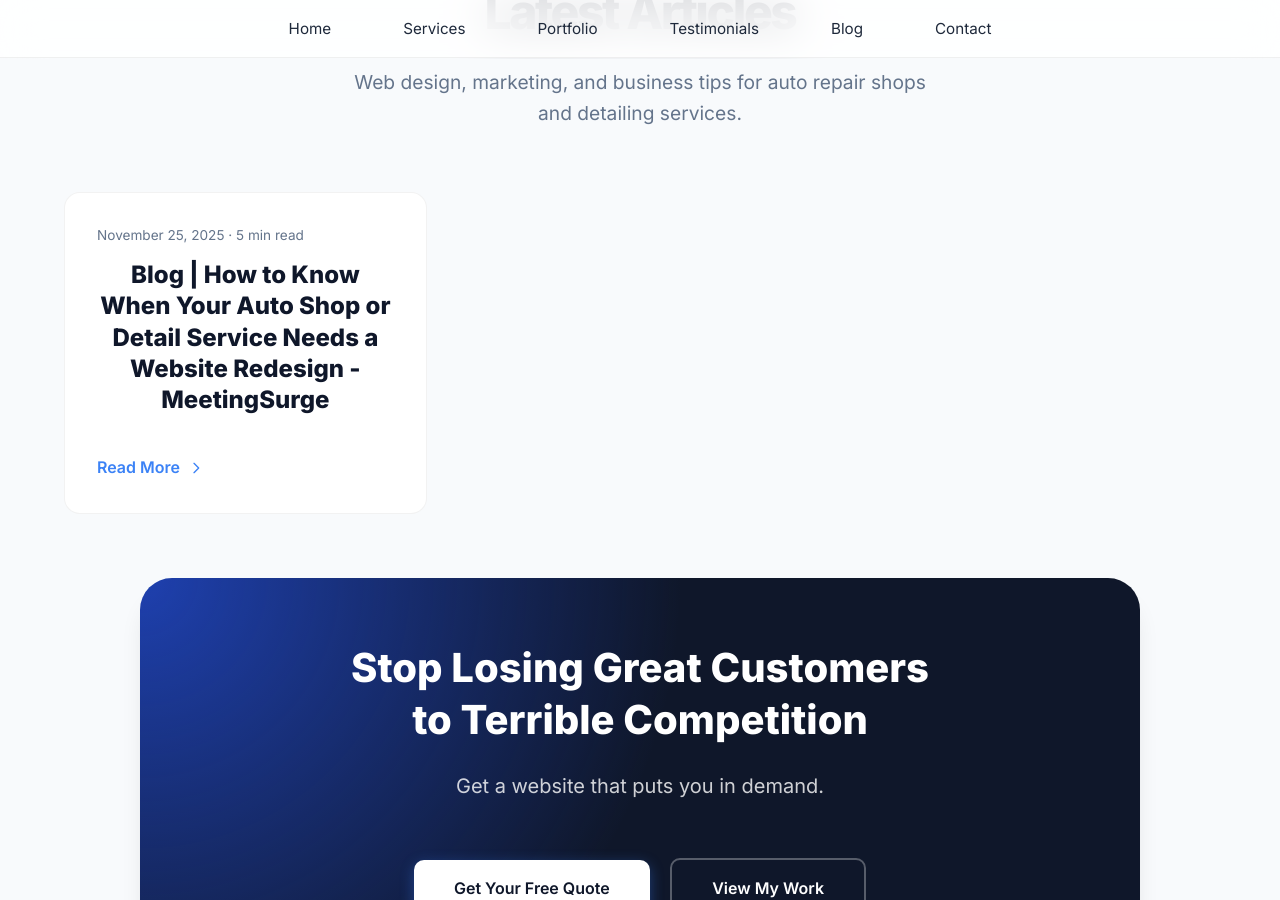
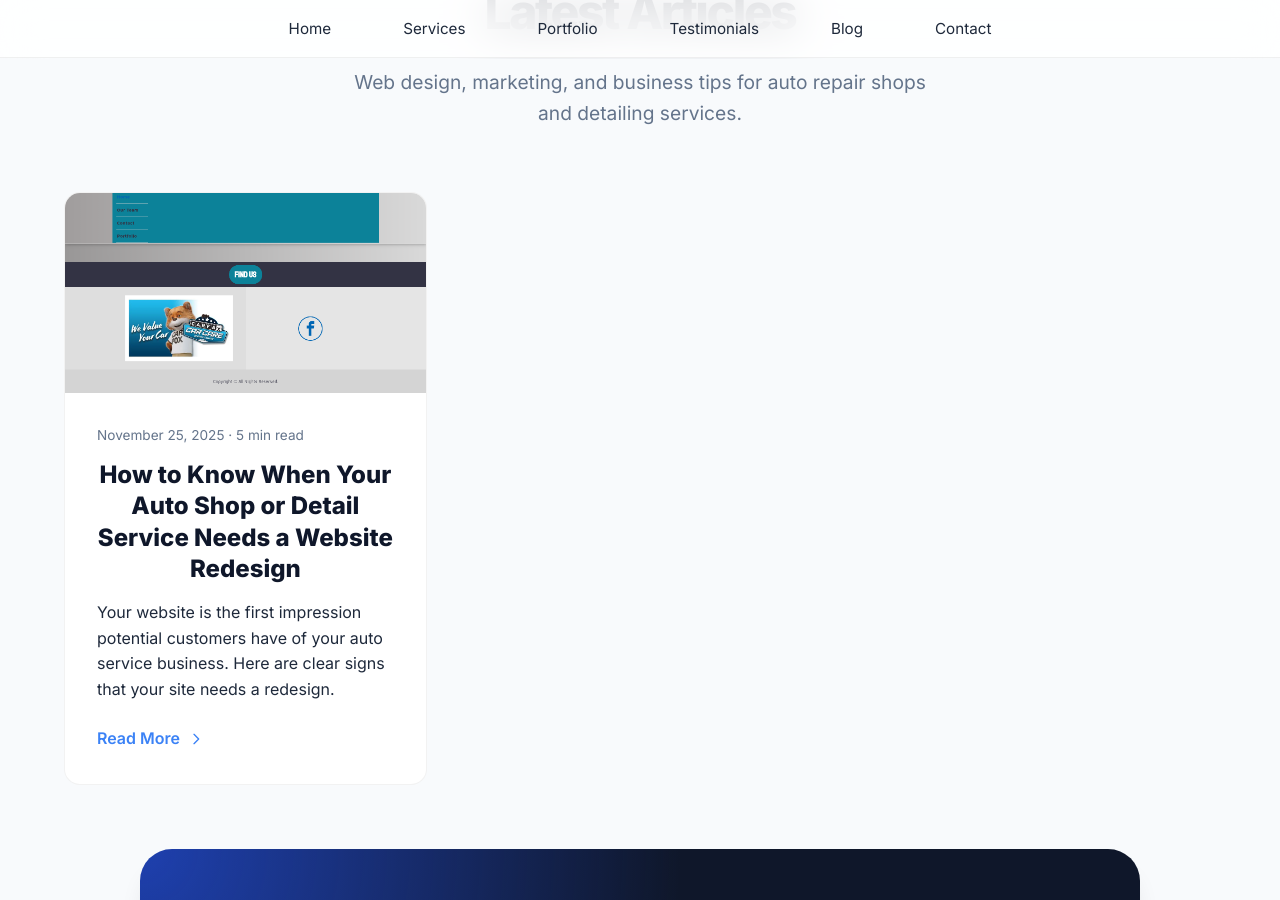
Before and after one commit to JamesBrownR/MeetingSurge, a Jekyll site: the page built from blog/index.html, in a window 1280 px wide and 900 px high, scrolled down 542 px. Built offline with Jekyll 4.4.1, drawn with Linux system fonts in a browser that asks for light colours; some of the changed lines change nothing that is shown.

Commit message:
Update 2025-11-25-website-redesign.md

```diff
--- a/_posts/2025-11-25-website-redesign.md
+++ b/_posts/2025-11-25-website-redesign.md
@@ -1,193 +1,65 @@
 ---
-layout: blog
-title: Blog | How to Know When Your Auto Shop or Detail Service Needs a Website Redesign - MeetingSurge
-description: 7 clear signs that your auto repair business website needs a professional redesign to start driving more customers.
+layout: post
+title: "How to Know When Your Auto Shop or Detail Service Needs a Website Redesign"
+date: 2025-11-25
+excerpt: "Your website is the first impression potential customers have of your auto service business. Here are clear signs that your site needs a redesign."
+image: "/Tulsa-Auto-Gems/Tulsa-Auto-Gems-Old.png"
+reading_time: "5 min read"
 ---
 
-  <style>
+Your website is the first impression potential customers have of your auto service business. So how do you know when your current site isn't giving you a good look? Here are clear signs that your site needs a redesign.
 
+## 1. Your Website Doesn't Work on Mobile
 
-    /* --- BLOG CONTENT STYLES --- */
-    .blog-container {
-      max-width: 800px;
-      margin: 8rem auto 4rem; /* Pull up into the header space */
-      padding: 0 1.5rem;
-      position: relative;
-    }
+More than 60% of people searching for auto repair services use their phones. If your website looks broken on mobile devices or customers have to pinch and zoom to read anything, you're losing business every single day.
 
-    .blog-post {
-      background: var(--surface);
-      padding: 3rem;
-      border-radius: 20px;
-      box-shadow: var(--shadow-xl);
-      border: var(--card-border);
-    }
+**Quick test:** Pull up your website on your phone right now. Can customers easily find your phone number? Click to call? Book an appointment in under 5 clicks? If not, it's time for a redesign.
 
-    .blog-title {
-      font-size: 3rem;
-      font-weight: 800;
-      line-height: 1.2;
-      color: var(--primary);
-      margin-bottom: 0.5rem;
-      letter-spacing: -0.05em;
-    }
-
-    .blog-meta {
-      color: var(--text-muted);
-      font-size: 0.95rem;
-      font-weight: 500;
-      margin-bottom: 2.5rem;
-      border-bottom: 1px solid rgba(0,0,0,0.05);
-      padding-bottom: 1.5rem;
-    }
-
-    .blog-post h2 {
-      font-size: 1.75rem;
-      font-weight: 700;
-      color: var(--primary);
-      margin-top: 2.5rem;
-      margin-bottom: 1rem;
-      text-align: left;
-    }
-
-    .blog-post h3 {
-      font-size: 1.25rem;
-      font-weight: 700;
-      color: var(--accent);
-      margin-top: 1.5rem;
-      margin-bottom: 0.75rem;
-    }
-
-    .blog-post p {
-      margin-bottom: 1.5rem;
-      line-height: 1.7;
-      color: var(--text-main);
-    }
-
-    .blog-post strong {
-      font-weight: 600;
-      color: var(--primary-light);
-    }
-
-    .blog-post ul {
-      margin-left: 1.5rem;
-      margin-bottom: 1.5rem;
-      list-style-type: disc;
-    }
-
-    .blog-post li {
-      margin-bottom: 0.5rem;
-    }
-
-    hr {
-      border: none;
-      border-top: 1px solid rgba(0,0,0,0.05);
-      margin: 2.5rem 0;
-    }
-
-    /* Images section styling */
-    .image-placeholder-section {
-      margin: 2rem 0;
-      padding: 2rem;
-      background: var(--bg-body);
-      border: 1px dashed var(--text-muted);
-      border-radius: 12px;
-      text-align: center;
-    }
-
-    .image-placeholder-section img {
-        width: 100%;
-        max-height: 450px;
-        object-fit: cover;
-        border-radius: 8px;
-        margin-bottom: 1rem;
-    }
-
-    .image-placeholder-section p {
-        color: var(--text-muted);
-        font-style: italic;
-        font-size: 0.9rem;
-        margin: 0;
-    }
-
-
-
-  </style>
-</head>
-<body>
-
-<div style="background-color: #ffffff;">
-
-  <!-- Reused Header Structure -->
- <header>
-  <h1 class="hero-sub-text">Practical advice to get your service found and booked.</h1>
-  <p class="hero-big-text">The MeetingSurge Blog</p>
-</header>
+<div class="image-placeholder-section">
+    <img src="/Tulsa-Auto-Gems/Tulsa-Auto-Gems-Old.png"
+         alt="Image representing outdated website or mobile issues"
+         onerror="this.onerror=null; this.src='/Tulsa-Auto-Gems/Tulsa-Auto-Gems-Old.png'">
+    <p>Caption: Modern, responsive design is essential for mobile users (and for SEO).</p>
 </div>
 
-<!-- Reused Navigation -->
-      {% include nav.html %}
+## 2. You're Not Getting Calls From It
 
+A website should work for you. If you're not getting meetings through your site, something's wrong. Maybe your contact information is buried, your call-to-action buttons are unclear, or potential customers simply can't figure out what you offer.
 
-<!-- Blog Content Area -->
-<div class="blog-container">
-    <article class="blog-post">
+Your website should make it dead simple for customers to contact you or book appointments. If it doesn't, you're leaving money on the table.
 
-        <h1 class="blog-title">How to Know When Your Auto Shop or Detail Service Needs a Website Redesign</h1>
-        <p class="blog-meta">Published: November 25, 2025 | 5 min read</p>
+## 3. Your Site Looks Outdated
 
-        <p>Your website is the first impression potential customers have of your auto service business. So how do you know when your current site isn't giving you a good look? Here are clear signs that your site needs a redesign.</p>
+First impressions matter. If your website looks like it was built in 2010, customers will assume your business is stuck in the past too. Modern customers expect a modern experience.
 
-        <h2>1. Your Website Doesn't Work on Mobile</h2>
-        <p>More than 60% of people searching for auto repair services use their phones. If your website looks broken on mobile devices or customers have to pinch and zoom to read anything, you're losing business every single day.</p>
-        <p><strong>Quick test:</strong> Pull up your website on your phone right now. Can customers easily find your phone number? Click to call? Book an appointment in under 5 clicks? If not, it's time for a redesign.</p>
+Design trends change, and a dated website signals that you're not keeping up. Customers want to know they're working with a business that invests in quality and stays current.
 
-        <!-- Image Placement Section -->
-        <div class="image-placeholder-section">
-            <img src="/Tulsa-Auto-Gems/Tulsa-Auto-Gems-Old.png"
-                 alt="Image representing outdated website or mobile issues"
-                 onerror="this.onerror=null; this.src='/Tulsa-Auto-Gems/Tulsa-Auto-Gems-Old.png"
-            >
-            <p>Caption: Modern, responsive design is essential for mobile users (and for SEO).</p>
-        </div>
+## 4. Your Competitors Have Better Websites
 
-        <h2>2. You're Not Getting Calls From It</h2>
-        <p>A website should work for you. If you're not getting meetings through your site, something's wrong. Maybe your contact information is buried, your call-to-action buttons are unclear, or potential customers simply can't figure out what you offer.</p>
-        <p>Your website should make it dead simple for customers to contact you or book appointments. If it doesn't, you're leaving money on the table.</p>
+Do a quick search for auto repair shops in your area. If your competitors' websites look more professional, load faster, and make it easier to book appointments, they're stealing your customers's cars.
 
-        <h2>3. Your Site Looks Outdated</h2>
-        <p>First impressions matter. If your website looks like it was built in 2010, customers will assume your business is stuck in the past too. Modern customers expect a modern experience.</p>
-        <p>Design trends change, and a dated website signals that you're not keeping up. Customers want to know they're working with a business that invests in quality and stays current.</p>
+You don't need the fanciest website on the internet. You just need one that doesn't make customers think "can I even trust you?" when they see it.
 
-        <h2>4. Your Competitors Have Better Websites</h2>
-        <p>Do a quick search for auto repair shops in your area. If your competitors' websites look more professional, load faster, and make it easier to book appointments, they're stealing your customers's cars.</p>
-        <p>You don't need the fanciest website on the internet. You just need one that doesn't make customers think "can I even trust you?" when they see it.</p>
+## 5. You Can't Update It Quickly
 
-        <h2>5. You Can't Update It Quickly</h2>
-        <p>If you can't call a developer every time you want to change your hours, update a price, or add a service, your website is working against you. Simple updates shouldn't cost you time and money.</p>
-        <p>A good website should be easy to manage. You should be able to make basic changes whenever you need to, without technical headaches.</p>
+If you can't call a developer every time you want to change your hours, update a price, or add a service, your website is working against you. Simple updates shouldn't cost you time and money.
 
-        <h2>6. Your Site Loads Slowly</h2>
-        <p>Doesn't seem important. But customers won't wait. If your website takes more than 3 seconds to load, most people will hit the back button and call your competitor instead.</p>
-        <p>Slow websites annoy customers and hurt your Google rank. Speed matters more than you think.</p>
+A good website should be easy to manage. You should be able to make basic changes whenever you need to, without technical headaches.
 
-        <h2>7. You're Embarrassed to Share Your Website</h2>
-        <p>This is the simplest test. When someone asks for your website, do you love sharing it, or do you cringe a little? If you're not happy to send people to your site, your potential clients certainly aren't happy to look at it.</p>
-        <p>Your website should show your experience and make you look like the professional you are.</p>
+## 6. Your Site Loads Slowly
 
-        <h2>What to Do Next</h2>
-        <p>If your business checks any of these, you're losing money. Every day with an outdated website is another day you lose customers.</p>
-        <p>A professional website redesign doesn't have to take months or cost a fortune. The right web designer (me) can have you up and running with a modern, mobile-friendly site in as little as 1-2 weeks.</p>
-    </article>
-</div>
+Doesn't seem important. But customers won't wait. If your website takes more than 3 seconds to load, most people will hit the back button and call your competitor instead.
 
+Slow websites annoy customers and hurt your Google rank. Speed matters more than you think.
 
-<!-- Reused CTA Section -->
-<div class="cta-section">
-  <h2>Stop Losing Great Customers<br>to Terrible Competition</h2>
-  <p>Get a website that puts you in demand.</p>
-  <div>
-    <a href="/contact" class="cta-button" style="background: white; color: var(--primary);">Get Your Free Quote</a>
-    <a href="/portfolio" class="cta-button cta-button-secondary">View My Work</a>
-  </div>
-</div>
+## 7. You're Embarrassed to Share Your Website
+
+This is the simplest test. When someone asks for your website, do you love sharing it, or do you cringe a little? If you're not happy to send people to your site, your potential clients certainly aren't happy to look at it.
+
+Your website should show your experience and make you look like the professional you are.
+
+## What to Do Next
+
+If your business checks any of these, you're losing money. Every day with an outdated website is another day you lose customers.
+
+A professional website redesign doesn't have to take months or cost a fortune. The right web designer (me) can have you up and running with a modern, mobile-friendly site in as little as 1-2 weeks.
```
